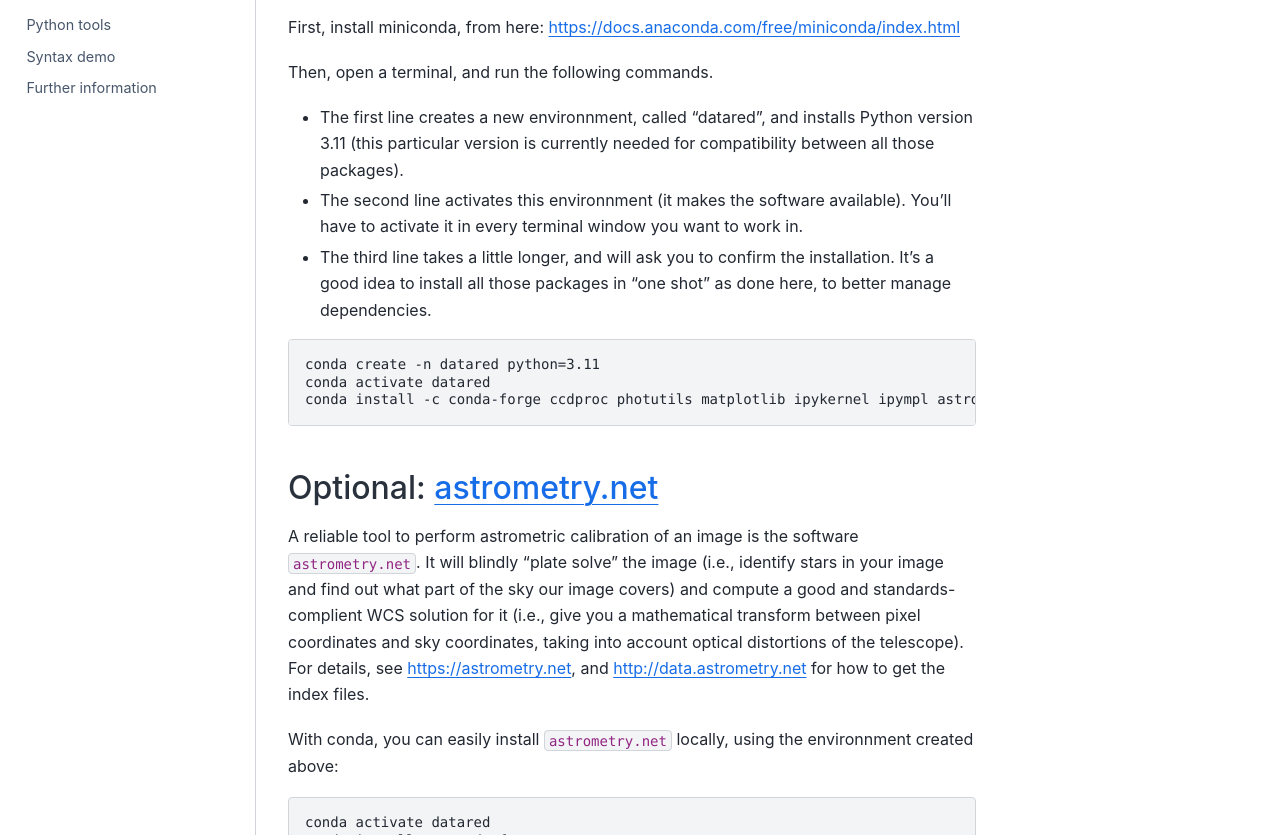
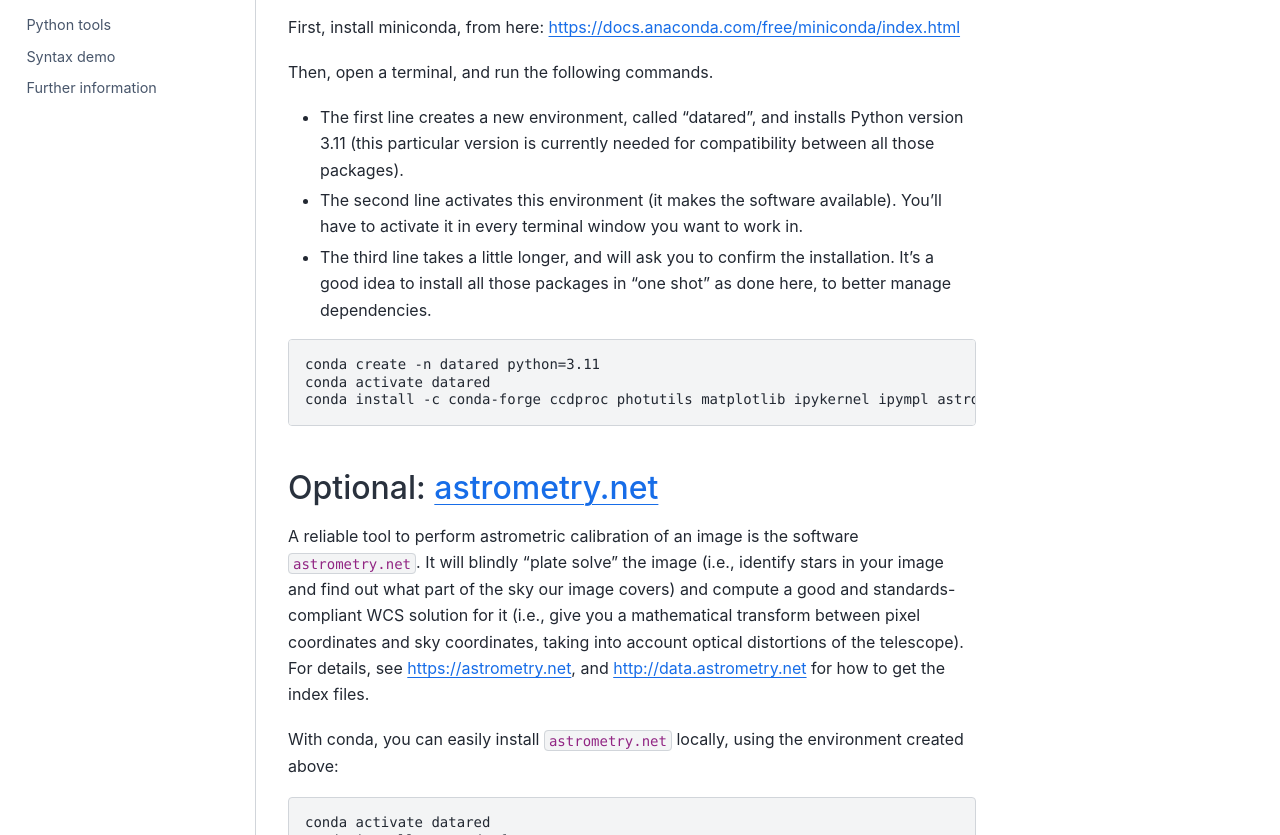
Before and after one commit to aifatelescope/datared, a Jupyter Book: the page built from book/installation.md, in a window 1280 px wide and 1400 px high. Shown: the part 336-1171 px from the top of the window. Built offline with Jupyter Book 1.0.4 settings and Sphinx 7.4.7 and the Sphinx Book theme 1.1.4, drawn with Linux system fonts in a browser that asks for light colours.

Commit message:
minor fixes

````diff
--- a/book/installation.md
+++ b/book/installation.md
@@ -9,8 +9,8 @@ A big motivation for using Python is that everything should be very easy to inst
 First, install miniconda, from here: https://docs.anaconda.com/free/miniconda/index.html
 
 Then, open a terminal, and run the following commands.
-* The first line creates a new environnment, called "datared", and installs Python version 3.11 (this particular version is currently needed for compatibility between all those packages).
-* The second line activates this environnment (it makes the software available). You'll have to activate it in every terminal window you want to work in.
+* The first line creates a new environment, called "datared", and installs Python version 3.11 (this particular version is currently needed for compatibility between all those packages).
+* The second line activates this environment (it makes the software available). You'll have to activate it in every terminal window you want to work in.
 * The third line takes a little longer, and will ask you to confirm the installation. It's a good idea to install all those packages in "one shot" as done here, to better manage dependencies.
 
 
@@ -23,10 +23,10 @@ conda install -c conda-forge ccdproc photutils matplotlib ipykernel ipympl astro
 
 ## Optional: astrometry.net
 
-A reliable tool to perform astrometric calibration of an image is the software `astrometry.net`. It will blindly "plate solve" the image (i.e., identify stars in your image and find out what part of the sky our image covers) and compute a good and standards-complient WCS solution for it (i.e., give you a mathematical transform between pixel coordinates and sky coordinates, taking into account optical distortions of the telescope). For details, see https://astrometry.net, and http://data.astrometry.net for how to get the index files.
+A reliable tool to perform astrometric calibration of an image is the software `astrometry.net`. It will blindly "plate solve" the image (i.e., identify stars in your image and find out what part of the sky our image covers) and compute a good and standards-compliant WCS solution for it (i.e., give you a mathematical transform between pixel coordinates and sky coordinates, taking into account optical distortions of the telescope). For details, see https://astrometry.net, and http://data.astrometry.net for how to get the index files.
 
 
-With conda, you can easily install `astrometry.net` locally, using the environnment created above:
+With conda, you can easily install `astrometry.net` locally, using the environment created above:
 
 ```none
 conda activate datared
````
Also changed, not shown: book/intro.md (+1 -1 lines), book/pythontools.md (+3 -3 lines).
